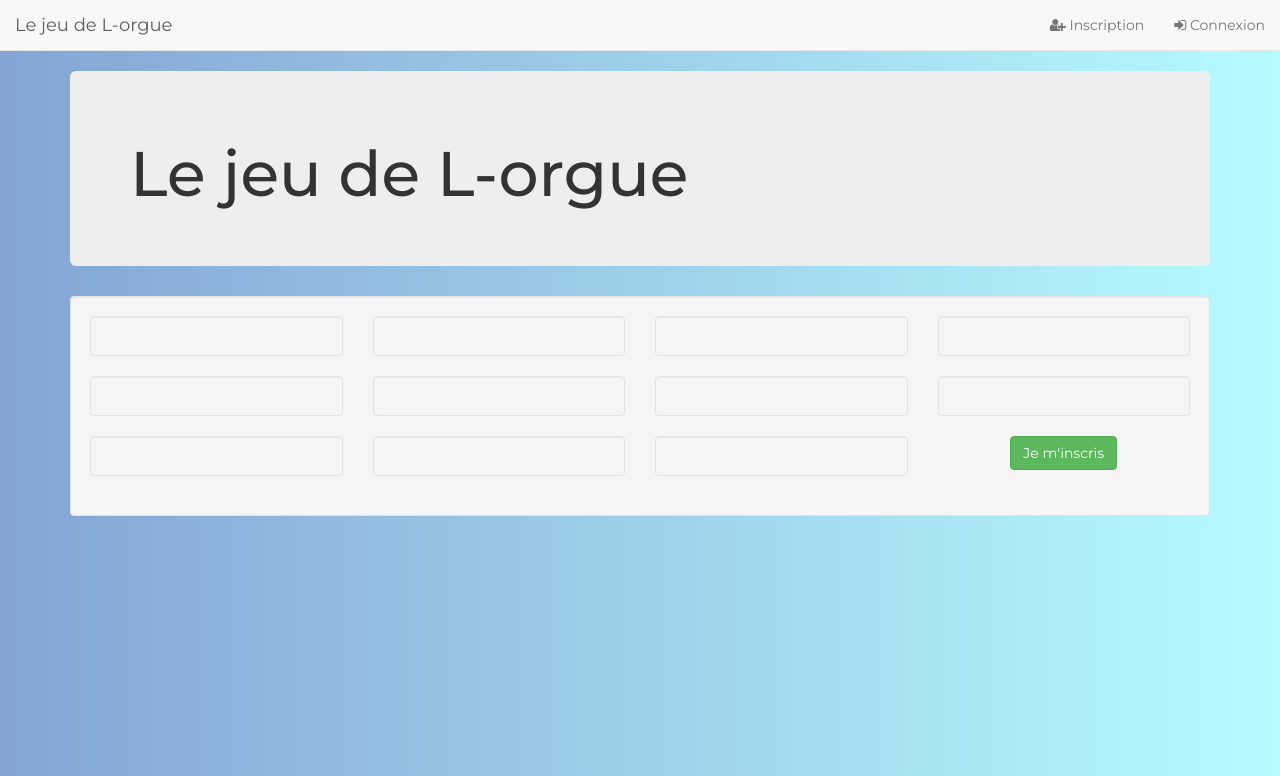
After one commit to colingdc/jeudelorgue, a Flask app: template app/templates/main/homepage.html in a window 1280 px wide. The commit adds this page. Shown: the top 776 px of the page. Run offline with Flask 2, Linux system fonts and the light colour scheme; the template is opened without the code that fills it, so the values that code supplies are empty; parts of the project's set-up code (start-up, migrations or seed data) failed here and were passed over; some libraries are stand-ins or nearby versions.

Commit message:
Created a landing page and a homepage

```diff
--- a/app/auth/views.py
+++ b/app/auth/views.py
@@ -93,7 +93,7 @@ def logout():
     session.pop("signed", None)
     session.pop("username", None)
     logout_user()
-    return redirect(url_for("main.index"))
+    return redirect(url_for("main.landing"))
 
 
 @auth.route('/unconfirmed')
--- a/app/email.py
+++ b/app/email.py
@@ -13,6 +13,11 @@ def send_async_email(app, msg):
 
 def send_email(to, subject, template, **kwargs):
     app = current_app._get_current_object()
+
+    # Redirect all messages outside production to admin email account
+    if not current_app.config.get("PRODUCTION"):
+        to = current_app.get("ADMIN_JDL")
+
     msg = Message(app.config['MAIL_SUBJECT_PREFIX'] + ' ' + subject,
                   sender = app.config['MAIL_SENDER'], recipients = [to])
     msg.body = render_template(template + '.txt', **kwargs)
--- a/app/static/css/background.css
+++ b/app/static/css/background.css
@@ -1,3 +1,3 @@
 body {
-    background: linear-gradient(to right, #3CA55C, #B5AC49);
+    background: linear-gradient(to right, #83a4d4, #b6fbff);
 }
--- a/app/templates/base.html
+++ b/app/templates/base.html
@@ -38,9 +38,19 @@
                 <span class="icon-bar"></span>
                 <span class="icon-bar"></span>
             </button>
-            <a class="navbar-brand" href="/index">Le jeu de L-orgue</a>
+            <a class="navbar-brand" href="/">Le jeu de L-orgue</a>
         </div>
         <div class="collapse navbar-collapse" id="bs-example-navbar-collapse-2">
+            <ul class="nav navbar-nav">
+                {% if current_user.is_authenticated %}
+                <li>
+                    <a href="/index">
+                        <span class="fa fa-home" aria-hidden="true"></span>
+                        Accueil
+                    </a>
+                </li>
+                {% endif %}
+            </ul>
             <ul class="nav navbar-nav navbar-right">
                 <li>
                     <a href="/signup">
--- /dev/null
+++ b/app/templates/main/homepage.html
@@ -0,0 +1,55 @@
+{% extends "base.html" %}
+
+{% block content %}
+
+<div class="jumbotron">
+    <h1>Le jeu de L-orgue</h1>
+</div>
+
+<div class="well">
+    <div class="row">
+        <div class="col-md-3">
+            <div class="well"></div>
+        </div>
+        <div class="col-md-3">
+            <div class="well"></div>
+        </div>
+        <div class="col-md-3">
+            <div class="well"></div>
+        </div>
+        <div class="col-md-3">
+            <div class="well"></div>
+        </div>
+    </div>
+    <div class="row">
+        <div class="col-md-3">
+            <div class="well"></div>
+        </div>
+        <div class="col-md-3">
+            <div class="well"></div>
+        </div>
+        <div class="col-md-3">
+            <div class="well"></div>
+        </div>
+        <div class="col-md-3">
+            <div class="well"></div>
+        </div>
+    </div>
+    <div class="row">
+        <div class="col-md-3">
+            <div class="well"></div>
+        </div>
+        <div class="col-md-3">
+            <div class="well"></div>
+        </div>
+        <div class="col-md-3">
+            <div class="well"></div>
+        </div>
+        <div class="col-md-3 text-center">
+            <a href="{{ url_for('auth.signup') }}" class="btn btn-success" role="button">
+                Je m'inscris</a>
+        </div>
+    </div>
+</div>
+
+{% endblock %}
--- a/app/templates/main/index.html
+++ b/app/templates/main/index.html
@@ -2,10 +2,5 @@
 
 {% block content %}
 
-<div class="jumbotron">
-    <h1>Bienvenue sur le site du jeu de L-orgue</h1>
-    <p>Le jeu de L-orgue (JDL pour les intimes) est un jeu ancestral dont le but est de pronostiquer
-        des matchs de tennis.</p>
-</div>
 
 {% endblock %}
--- a/config.py
+++ b/config.py
@@ -31,17 +31,20 @@ class Config:
 
 class DevelopmentConfig(Config):
     DEBUG = True
+    PRODUCTION = False
     SQLALCHEMY_DATABASE_URI = os.environ.get('DEV_DATABASE_URL')
 
 
 class TestingConfig(Config):
     TESTING = True
+    PRODUCTION = False
     SQLALCHEMY_DATABASE_URI = os.environ.get('TEST_DATABASE_URL')
     WTF_CSRF_ENABLED = False
 
 
 class ProductionConfig(Config):
     SQLALCHEMY_DATABASE_URI = os.environ.get('DATABASE_URL')
+    PRODUCTION = True
 
     @classmethod
     def init_app(cls, app):
```
Also changed, not shown: app/main/views.py (+7 -8 lines).
